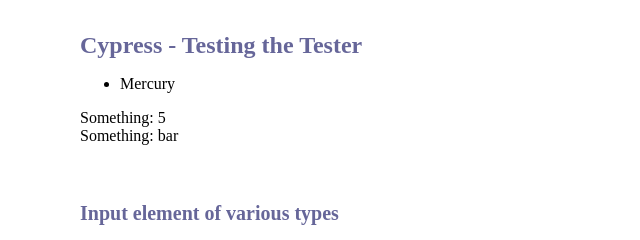
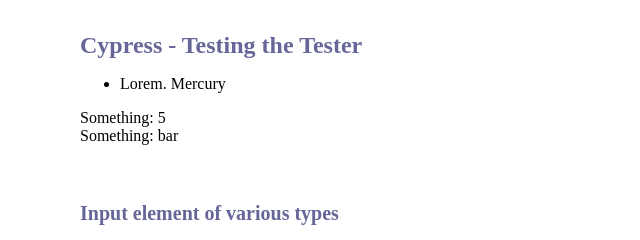
Before and after one commit to JohnLukeBentley/CypressDemo, a website: page index.html in a window 1280 px wide. Shown: the top 240 px of the page, 0-640 px from the left. Drawn offline with Linux system fonts and the light colour scheme.

Commit message:
Add Lorem

```diff
--- a/index.html
+++ b/index.html
@@ -42,7 +42,7 @@
 <body>
   <h1>Cypress - Testing the Tester</h1>
   <ul>
-    <li>Mercury</li>
+    <li>Lorem. Mercury</li>
   </ul>
   <output></output>
 
--- a/package.json
+++ b/package.json
@@ -10,7 +10,7 @@
   "author": "John Bentley",
   "license": "ISC",
   "devDependencies": {
-    "cypress": "^9.6.1",
+    "cypress": "^9.7.0",
     "lorem-ipsum": "^2.0.4"
   }
 }
```
Also changed, not shown: 2 other files.
